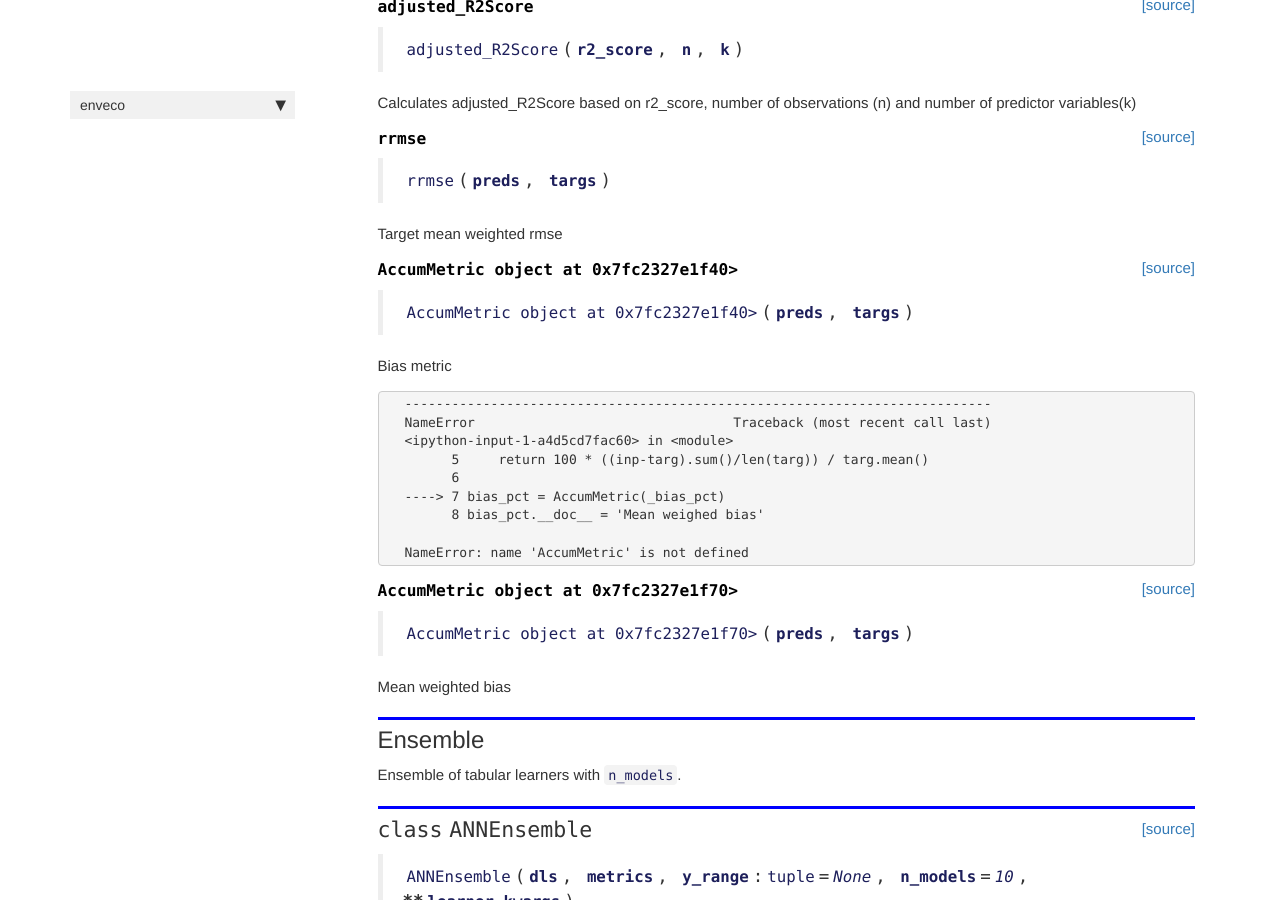
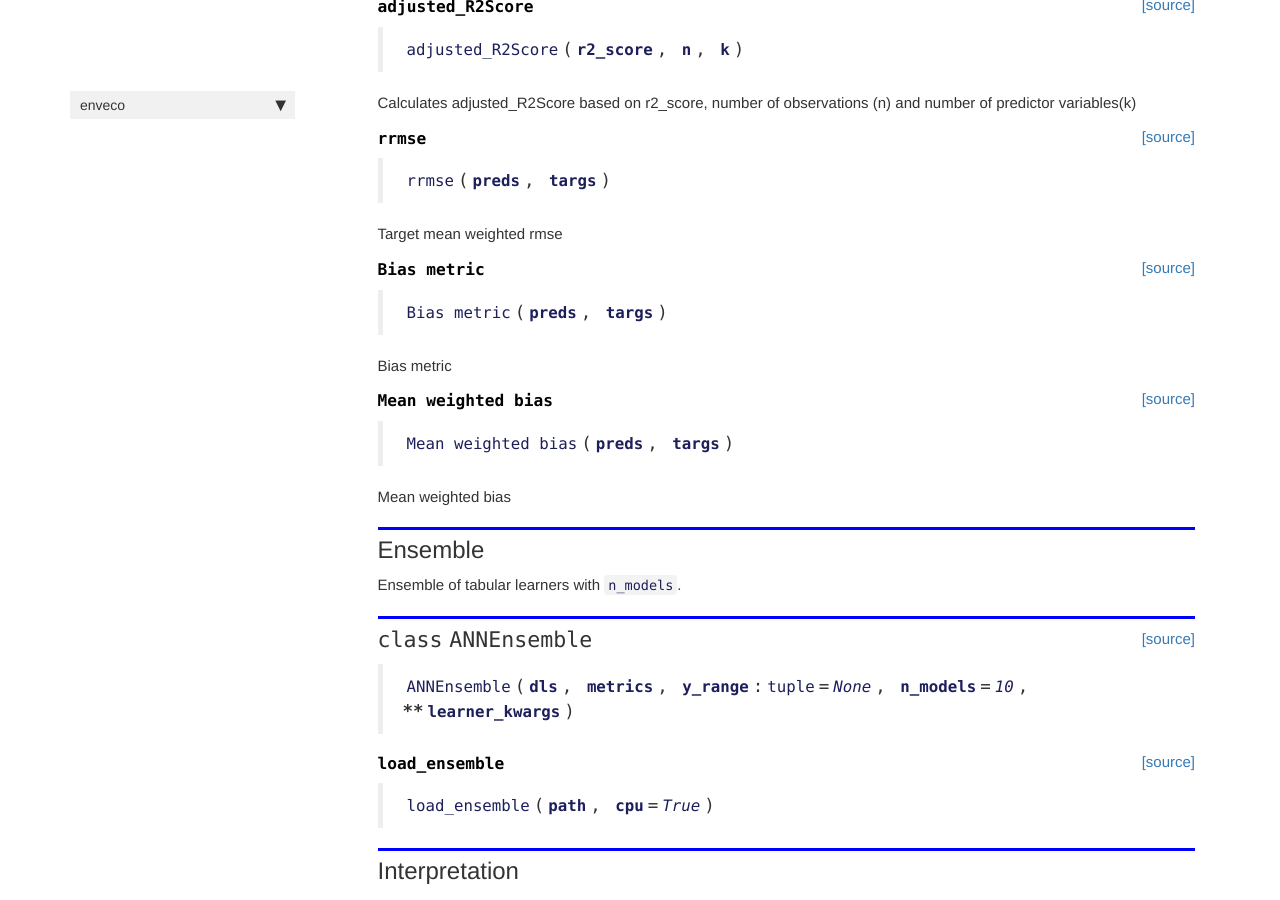
Before and after one commit to mayrajeo/enveco, a Jekyll site: the page built from docs/tabular.html, in a window 1280 px wide and 900 px high, scrolled down 1168 px. Built offline with Jekyll 4.4.1, drawn with Linux system fonts in a browser that asks for light colours; nearby versions of some CDN libraries; comment, search, counter and statistics services are not loaded; some of the changed text lies outside the part shown.

Commit message:
docs fixed now?

```diff
--- a/docs/tabular.html
+++ b/docs/tabular.html
@@ -239,7 +239,7 @@ nb_path: "nbs/02_tabular.ipynb"
 
 
 <div class="output_markdown rendered_html output_subarea ">
-<h4 id="AccumMetric object at 0x7fc2327e1f40>" class="doc_header"><code>AccumMetric object at 0x7fc2327e1f40></code><a href="" class="source_link" style="float:right">[source]</a></h4><blockquote><p><code>AccumMetric object at 0x7fc2327e1f40></code>(<strong><code>preds</code></strong>, <strong><code>targs</code></strong>)</p>
+<h4 id="Bias metric" class="doc_header"><code>Bias metric</code><a href="" class="source_link" style="float:right">[source]</a></h4><blockquote><p><code>Bias metric</code>(<strong><code>preds</code></strong>, <strong><code>targs</code></strong>)</p>
 </blockquote>
 <p>Bias metric</p>
 
@@ -257,28 +257,6 @@ nb_path: "nbs/02_tabular.ipynb"
 
 <div class="cell border-box-sizing code_cell rendered">
 
-<div class="output_wrapper">
-<div class="output">
-
-<div class="output_area">
-
-<div class="output_subarea output_text output_error">
-<pre>
-<span class="ansi-red-fg">---------------------------------------------------------------------------</span>
-<span class="ansi-red-fg">NameError</span>                                 Traceback (most recent call last)
-<span class="ansi-green-fg">&lt;ipython-input-1-a4d5cd7fac60&gt;</span> in <span class="ansi-cyan-fg">&lt;module&gt;</span>
-<span class="ansi-green-intense-fg ansi-bold">      5</span>     <span class="ansi-green-fg">return</span> <span class="ansi-cyan-fg">100</span> <span class="ansi-blue-fg">*</span> <span class="ansi-blue-fg">(</span><span class="ansi-blue-fg">(</span>inp<span class="ansi-blue-fg">-</span>targ<span class="ansi-blue-fg">)</span><span class="ansi-blue-fg">.</span>sum<span class="ansi-blue-fg">(</span><span class="ansi-blue-fg">)</span><span class="ansi-blue-fg">/</span>len<span class="ansi-blue-fg">(</span>targ<span class="ansi-blue-fg">)</span><span class="ansi-blue-fg">)</span> <span class="ansi-blue-fg">/</span> targ<span class="ansi-blue-fg">.</span>mean<span class="ansi-blue-fg">(</span><span class="ansi-blue-fg">)</span>
-<span class="ansi-green-intense-fg ansi-bold">      6</span>
-<span class="ansi-green-fg">----&gt; 7</span><span class="ansi-red-fg"> </span>bias_pct <span class="ansi-blue-fg">=</span> AccumMetric<span class="ansi-blue-fg">(</span>_bias_pct<span class="ansi-blue-fg">)</span>
-<span class="ansi-green-intense-fg ansi-bold">      8</span> bias_pct<span class="ansi-blue-fg">.</span>__doc__ <span class="ansi-blue-fg">=</span> <span class="ansi-blue-fg">&#39;Mean weighed bias&#39;</span>
-
-<span class="ansi-red-fg">NameError</span>: name &#39;AccumMetric&#39; is not defined</pre>
-</div>
-</div>
-
-</div>
-</div>
-
 </div>
     {% endraw %}
 
@@ -293,7 +271,7 @@ nb_path: "nbs/02_tabular.ipynb"
 
 
 <div class="output_markdown rendered_html output_subarea ">
-<h4 id="AccumMetric object at 0x7fc2327e1f70>" class="doc_header"><code>AccumMetric object at 0x7fc2327e1f70></code><a href="" class="source_link" style="float:right">[source]</a></h4><blockquote><p><code>AccumMetric object at 0x7fc2327e1f70></code>(<strong><code>preds</code></strong>, <strong><code>targs</code></strong>)</p>
+<h4 id="Mean weighted bias" class="doc_header"><code>Mean weighted bias</code><a href="" class="source_link" style="float:right">[source]</a></h4><blockquote><p><code>Mean weighted bias</code>(<strong><code>preds</code></strong>, <strong><code>targs</code></strong>)</p>
 </blockquote>
 <p>Mean weighted bias</p>
 
```
Also changed, not shown: 1 other file.
